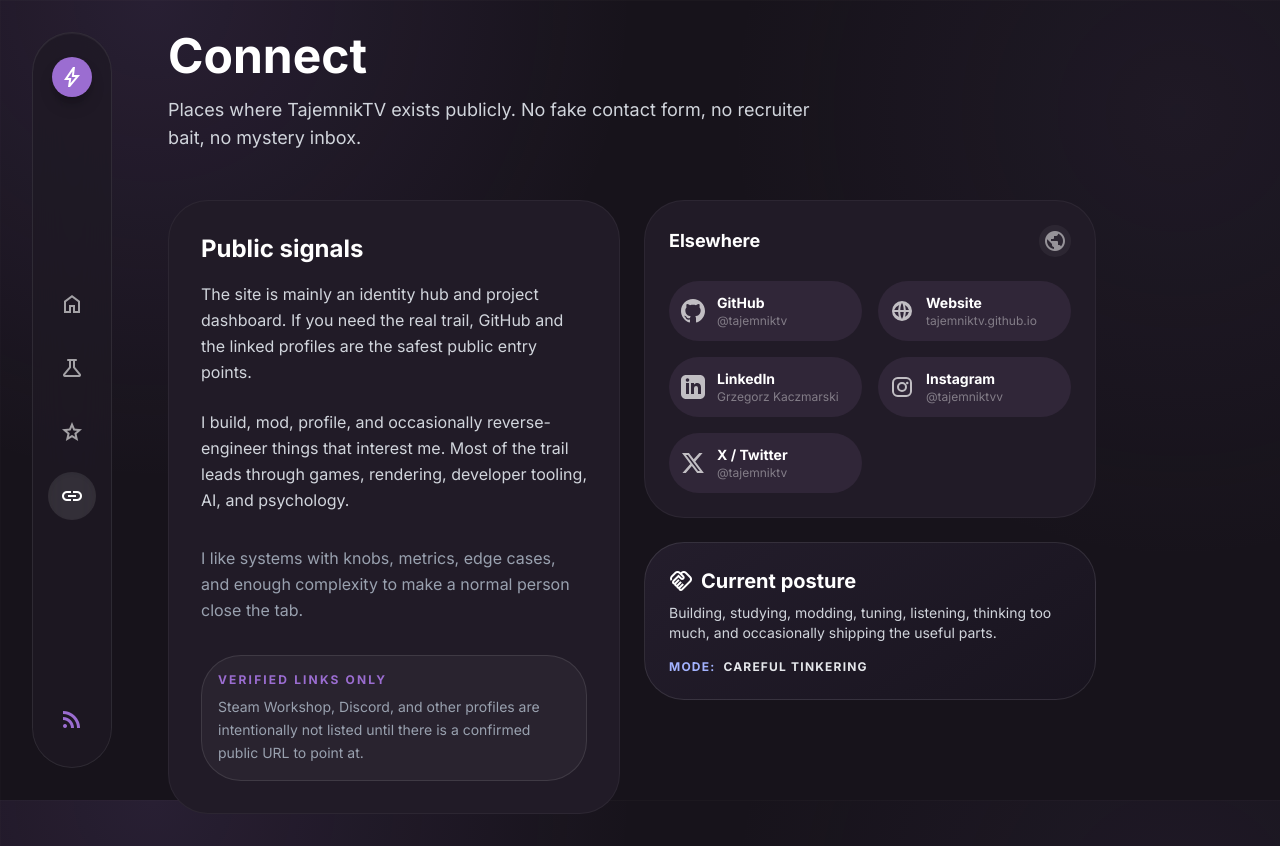
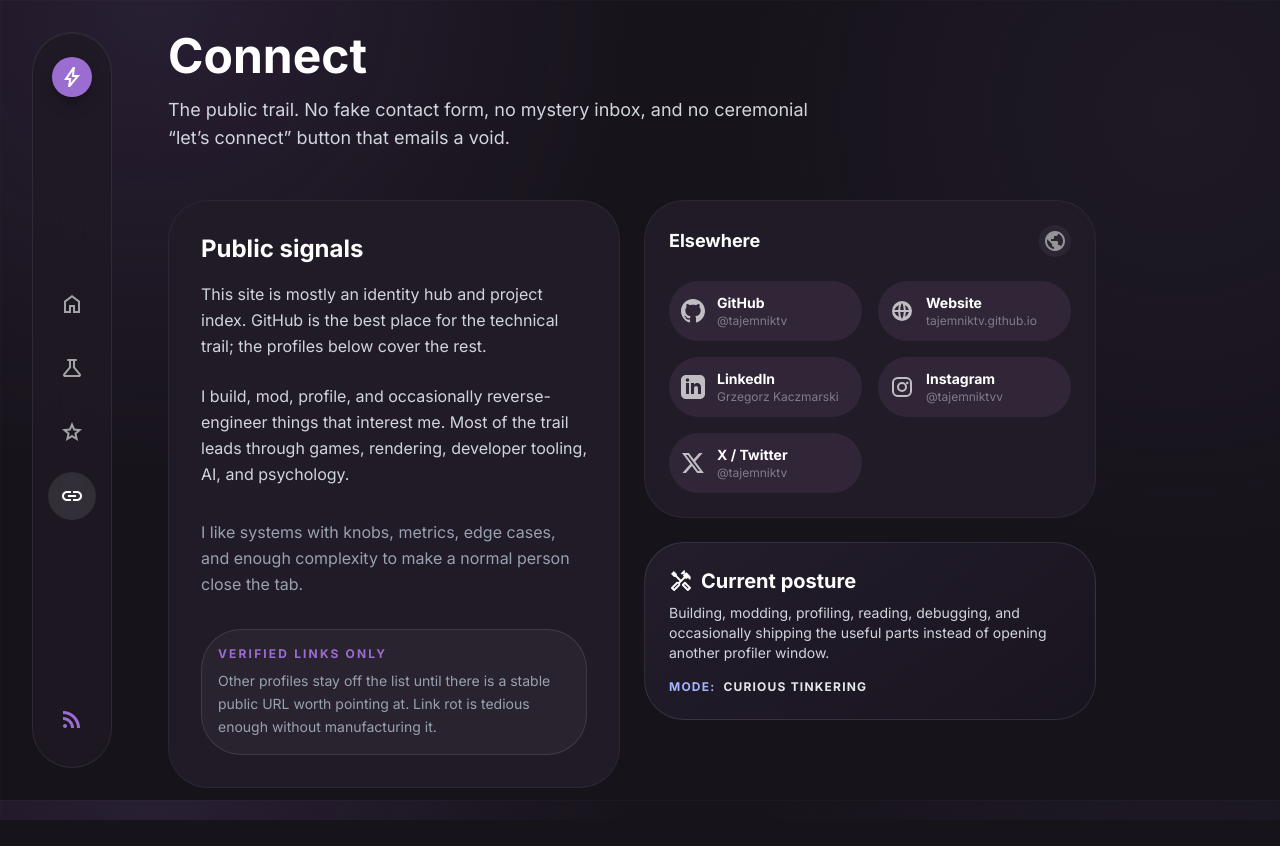
Before and after one commit to tajemniktv/tajemniktv.github.io, an Astro site: page /connect in a window 1280 px wide. After the commit the page ends 820 px from the top, so only its background shows below. Built offline with nearby package versions, Linux system fonts and the light colour scheme; Astro itself is replaced by a stand-in of ours.

Commit message:
content: refresh connect page

```diff
--- a/src/pages/connect.astro
+++ b/src/pages/connect.astro
@@ -24,24 +24,21 @@ const { socials, bio, secondaryBio } = siteData;
 			<header class="mb-12">
 				<h1 class="text-4xl md:text-5xl font-bold mb-4 text-white">Connect</h1>
 				<p class="text-lg text-gray-300 max-w-2xl">
-					Places where TajemnikTV exists publicly. No fake contact form, no
-					recruiter bait, no mystery inbox.
+					The public trail. No fake contact form, no mystery inbox, and no
+					ceremonial “let’s connect” button that emails a void.
 				</p>
 			</header>
 
 			<div class="grid grid-cols-1 md:grid-cols-2 gap-6">
-				<!-- About / Contact Info -->
 				<GlassCard class="p-8 flex flex-col justify-between">
 					<div>
 						<h2 class="text-2xl font-bold text-white mb-4">Public signals</h2>
 						<p class="text-gray-300 mb-6 leading-relaxed">
-							The site is mainly an identity hub and project dashboard. If you
-							need the real trail, GitHub and the linked profiles are the safest
-							public entry points.
+							This site is mostly an identity hub and project index. GitHub is
+							the best place for the technical trail; the profiles below cover
+							the rest.
 						</p>
-						<p class="text-gray-300 mb-8 leading-relaxed">
-							{bio}
-						</p>
+						<p class="text-gray-300 mb-8 leading-relaxed">{bio}</p>
 						<p class="text-gray-400 leading-relaxed">{secondaryBio}</p>
 					</div>
 
@@ -52,13 +49,12 @@ const { socials, bio, secondaryBio } = siteData;
 							Verified links only
 						</p>
 						<p class="text-sm text-gray-400 leading-relaxed">
-							Steam Workshop, Discord, and other profiles are intentionally not
-							listed until there is a confirmed public URL to point at.
+							Other profiles stay off the list until there is a stable public URL
+							worth pointing at. Link rot is tedious enough without manufacturing it.
 						</p>
 					</div>
 				</GlassCard>
 
-				<!-- Socials -->
 				<div class="flex flex-col gap-6">
 					<ElsewhereCard links={socials} />
 
@@ -68,17 +64,17 @@ const { socials, bio, secondaryBio } = siteData;
 						<h3
 							class="text-xl font-bold text-white mb-2 flex items-center gap-2"
 						>
-							<span class="material-symbols-outlined" aria-hidden="true">handshake</span>
+							<span class="material-symbols-outlined" aria-hidden="true">handyman</span>
 							Current posture
 						</h3>
 						<p class="text-sm text-gray-300 mb-4">
-							Building, studying, modding, tuning, listening, thinking too much,
-							and occasionally shipping the useful parts.
+							Building, modding, profiling, reading, debugging, and occasionally
+							shipping the useful parts instead of opening another profiler window.
 						</p>
 						<div
 							class="flex items-center gap-2 text-xs font-bold text-indigo-300 uppercase tracking-widest"
 						>
-							Mode: <span class="text-gray-200">Careful tinkering</span>
+							Mode: <span class="text-gray-200">Curious tinkering</span>
 						</div>
 					</GlassCard>
 				</div>
```
